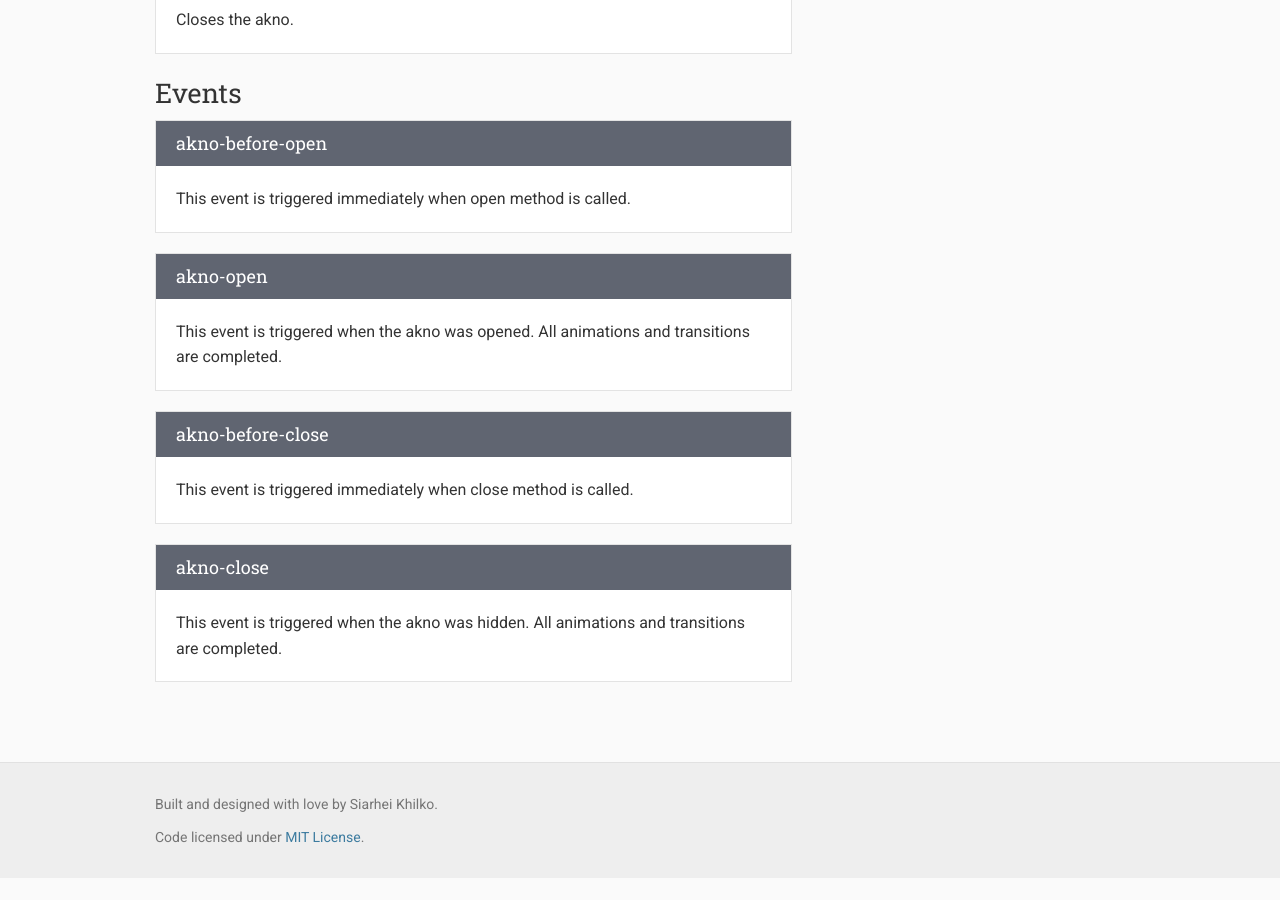
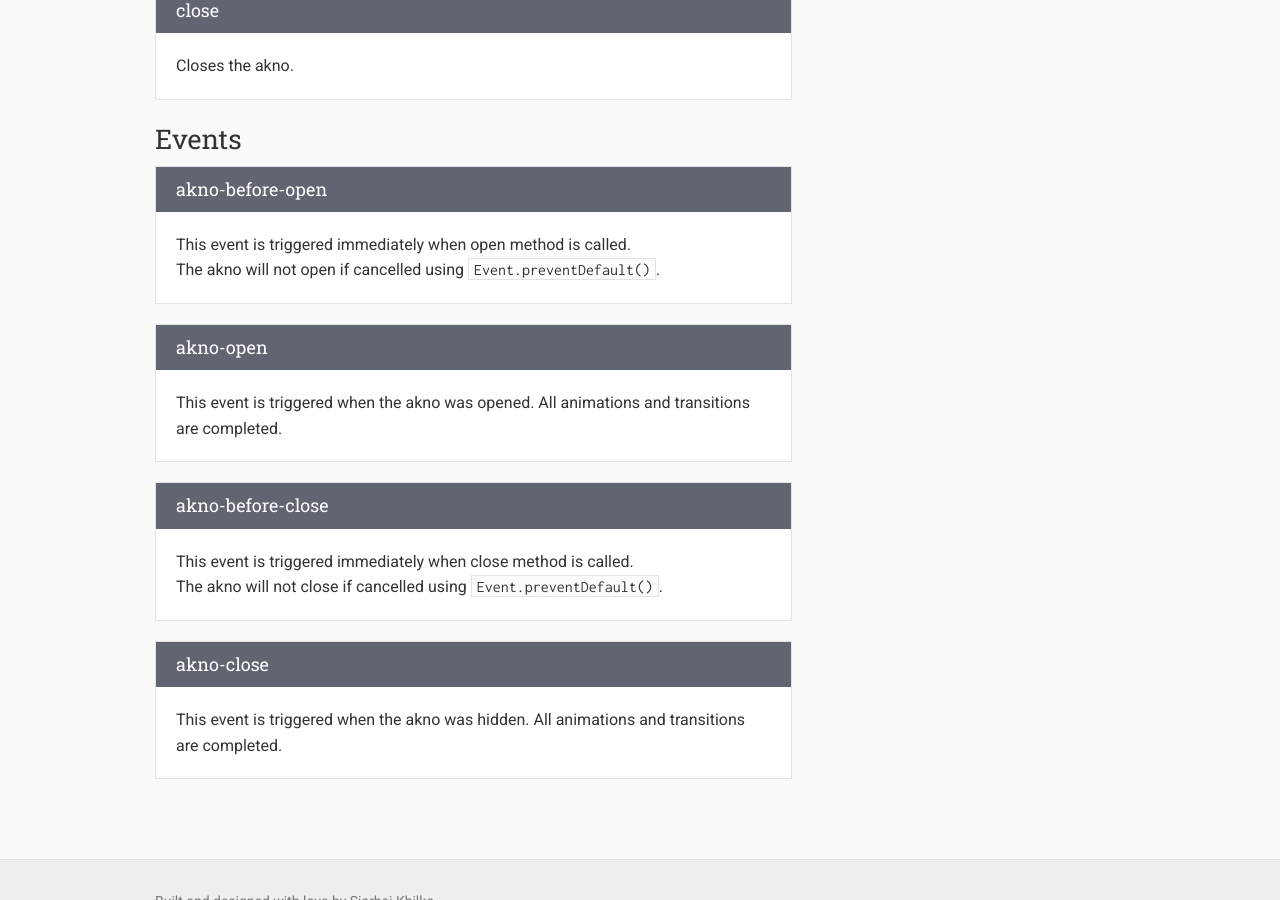
Before and after one commit to skhilko/akno, a Jekyll site: the page built from index.html, in a window 1280 px wide and 900 px high, scrolled down 3428 px. Built offline with Jekyll 4.4.1, drawn with Linux system fonts in a browser that asks for light colours; nearby versions of some CDN libraries; before the commit the page ends 4306 px from its top, so only the background shows below that.

Commit message:
Update docs for event cancelling

```diff
--- a/_data/api/events.yaml
+++ b/_data/api/events.yaml
@@ -1,13 +1,15 @@
 ---
 - name: akno-before-open
-  description: This event is triggered immediately when open method is called.
+  description: This event is triggered immediately when open method is called.<br>
+               The akno will not open if cancelled using <code>Event.preventDefault()</code>.
 
 - name: akno-open
   description: This event is triggered when the akno was opened.
                All animations and transitions are completed.
 
 - name: akno-before-close
-  description: This event is triggered immediately when close method is called.
+  description: This event is triggered immediately when close method is called.<br>
+               The akno will not close if cancelled using <code>Event.preventDefault()</code>.
 
 - name: akno-close
   description: This event is triggered when the akno was hidden.
--- a/index.html
+++ b/index.html
@@ -107,13 +107,14 @@ $('#signupDialog').akno('close');
 
         <section class="api-section">
             <h2 id="api">API</h2>
+            <h3>Instance</h3>
             <nav class="api-navigation panel">
                 <div class="row">
                     <div class="medium-4 columns">
                         <section>
-                        <h3>Options</h3>
+                            <h3>Options</h3>
                             <ul class="no-bullet">
-                                {% for option in site.data.api.options %}
+                                {% for option in site.data.api.options.instance %}
                                 <li><a href="#option-{{ option.name }}">{{ option.name }}</a></li>
                                 {% endfor %}
                             </ul>
@@ -121,7 +122,7 @@ $('#signupDialog').akno('close');
                     </div>
                     <div class="medium-4 columns">
                         <section>
-                        <h3>Methods</h3>
+                            <h3>Methods</h3>
                             <ul class="no-bullet">
                                 {% for method in site.data.api.methods %}
                                 <li><a href="#method-{{ method.name }}">{{ method.name }}</a></li>
@@ -131,7 +132,7 @@ $('#signupDialog').akno('close');
                     </div>
                     <div class="medium-4 columns">
                         <section>
-                        <h3>Events</h3>
+                            <h3>Events</h3>
                             <ul class="no-bullet">
                                 {% for event in site.data.api.events %}
                                 <li><a href="#event-{{ event.name }}">{{ event.name }}</a></li>
@@ -144,7 +145,7 @@ $('#signupDialog').akno('close');
         </section>
 
         <h3>Options</h3>
-        {% for option in site.data.api.options %}
+        {% for option in site.data.api.options.instance %}
         <section class="panel api-section">
             <header><h5 id="option-{{ option.name }}" class="section-title">{{ option.name }}</h5></header>
             <p>{{ option.description }}</p>
```
Also changed, not shown: _data/api/options.yaml (+10 -0 lines).
